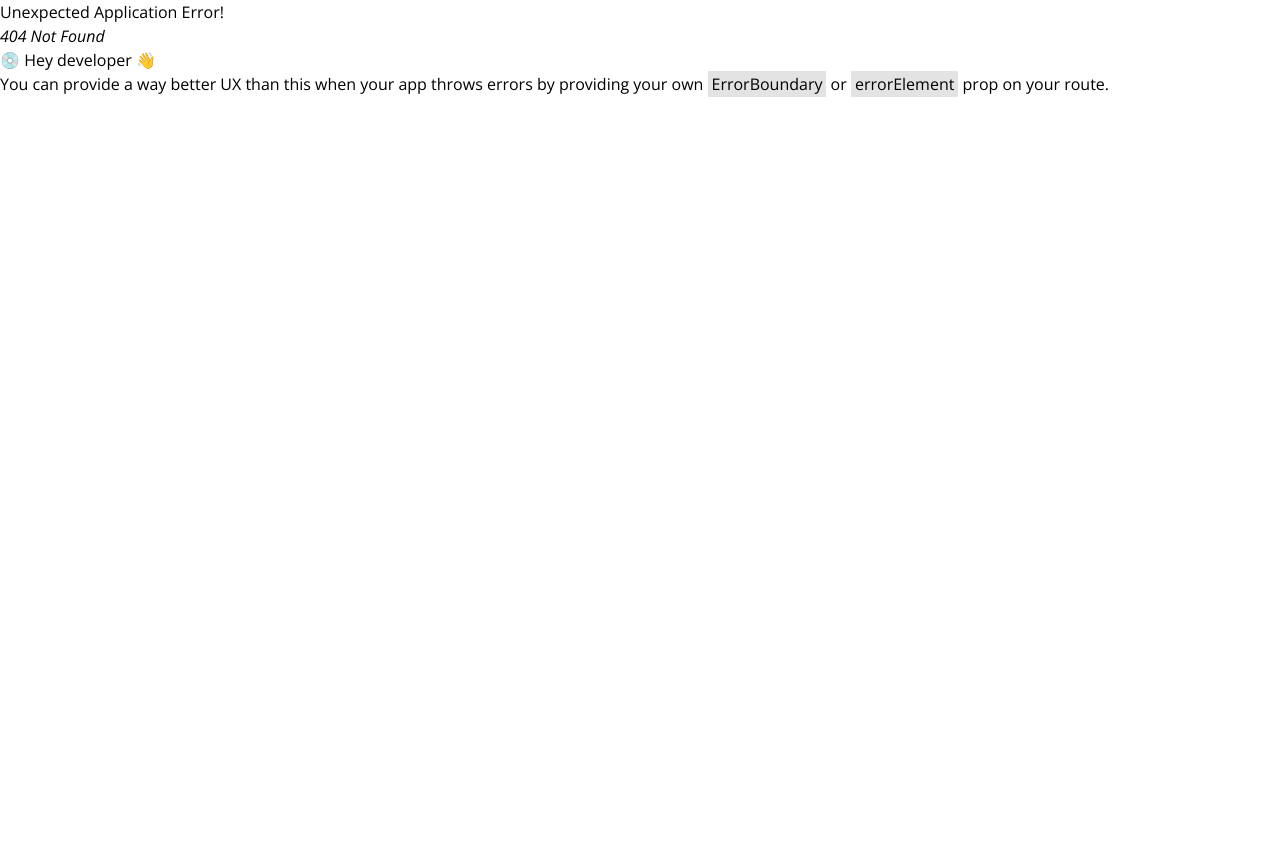
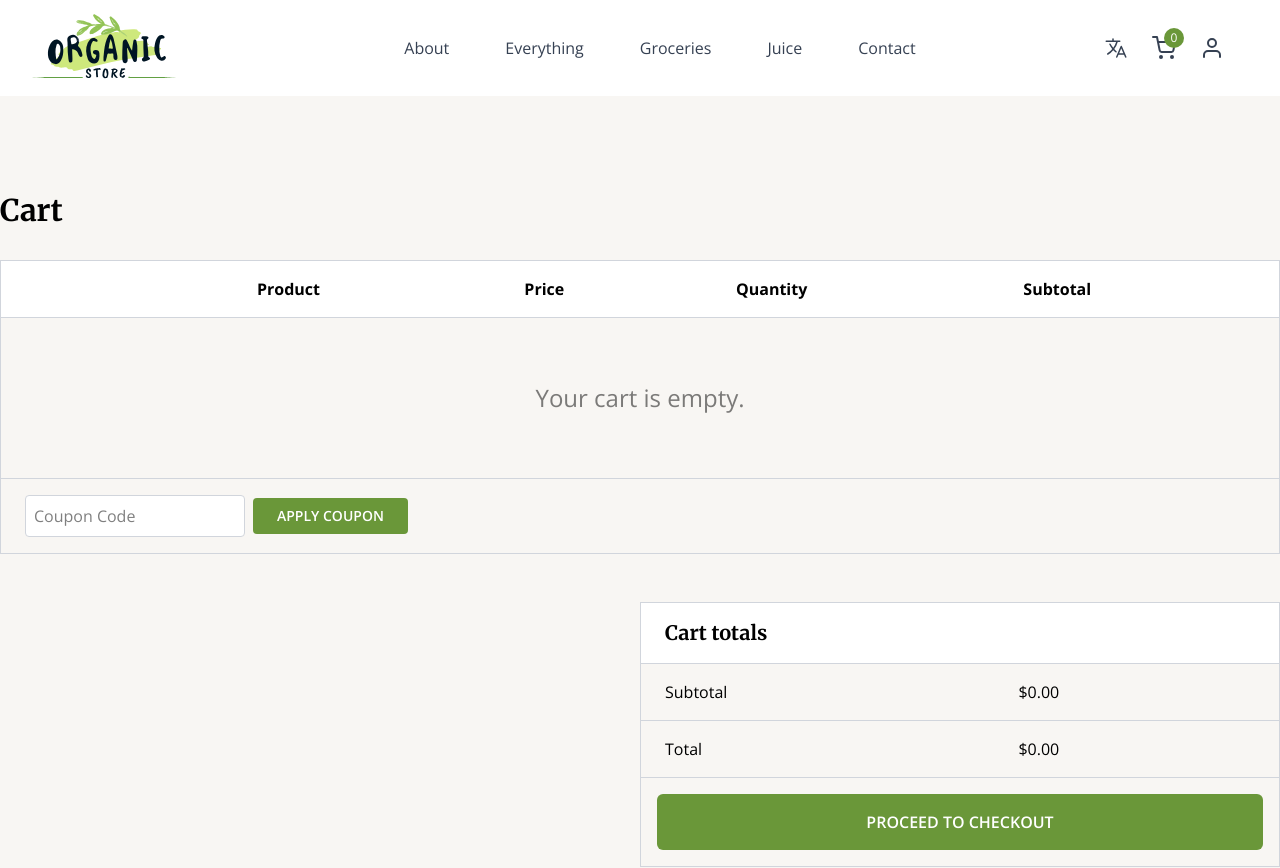
Before and after one commit to Ahmed-Khaled24/organic-shop, a React (Vite) app: page /cart in a window 1280 px wide. Before the commit this address had no page. Shown: the top 868 px of the page. Before the commit the page ends 800 px from the top, so only its background shows below. Built offline with nearby package versions, Linux system fonts and the light colour scheme.

Commit message:
feat: create view cart page

```diff
--- a/src/components/Nav.tsx
+++ b/src/components/Nav.tsx
@@ -6,7 +6,7 @@ import { IoLanguageOutline } from "react-icons/io5";
 import { Link } from "react-router";
 import { useSelector } from "react-redux";
 import type { RootState } from "../app/store";
-import { CartPreview } from "../features/cart/CartPreview";
+import { CartPreview } from "../features/cart/CartPreviewModal";
 
 const Navbar = () => {
     const cartState = useSelector((state: RootState) => state.cart);
--- a/src/features/cart/CartPreview.tsx
+++ b/src/features/cart/CartPreviewModal.tsx
@@ -1,4 +1,4 @@
-import { type FC } from "react";
+import { useEffect, type FC } from "react";
 import { Modal } from "../../components/Modal";
 import { useDispatch, useSelector } from "react-redux";
 import type { RootState } from "../../app/store";
@@ -7,7 +7,7 @@ import { formatPrice } from "../../utils/format-price";
 import { Button } from "@headlessui/react";
 import { IoClose } from "react-icons/io5";
 import { removeFromCart } from "./cartSlice";
-import { Link } from "react-router";
+import { Link, useLocation } from "react-router";
 
 interface CartPreviewProps {
     isOpen: boolean;
@@ -15,7 +15,12 @@ interface CartPreviewProps {
 }
 export const CartPreview: FC<CartPreviewProps> = (options) => {
     const dispatch = useDispatch();
+    const location = useLocation();
     const cartItems = useSelector((state: RootState) => state.cart.items);
+
+    useEffect(() => {
+        options.toggleOpen(false);
+    }, [location]);
 
     const cartSubtotal = cartItems.reduce((acc, cur) => {
         const { currentPrice } = calculateFormattedDiscountedPrice(cur.product);
@@ -26,9 +31,9 @@ export const CartPreview: FC<CartPreviewProps> = (options) => {
 
     return (
         <Modal title="Shopping Cart" {...options}>
-            <div className="mt-8">
+            <div className="mt-8 ">
                 {/* Items */}
-                <div className="px-8 flex flex-col gap-4">
+                <div className="px-8 flex flex-col gap-4 max-h-[60vh] overflow-y-auto">
                     {cartItems.map((item) => {
                         const { currentPrice: itemCurrentPrice } =
                             calculateFormattedDiscountedPrice(item.product);
@@ -70,6 +75,11 @@ export const CartPreview: FC<CartPreviewProps> = (options) => {
                             </div>
                         );
                     })}
+                    {cartItems.length === 0 && (
+                        <p className="text-xl font-semibold text-center opacity-50">
+                            Your cart is empty.
+                        </p>
+                    )}
                 </div>
 
                 {/* Subtotal */}
@@ -80,12 +90,18 @@ export const CartPreview: FC<CartPreviewProps> = (options) => {
 
                 {/* Buttons */}
                 <div className="flex flex-col gap-2 p-4">
-                    <Button className="bg-green-primary text-white font-semibold py-2 rounded-sm cursor-pointer">
+                    <Link
+                        className="bg-green-primary text-white font-semibold py-2 rounded-sm cursor-pointer text-center"
+                        to={"/checkout"}
+                    >
                         Checkout
-                    </Button>
-                    <Button className="bg-green-primary text-white font-semibold py-2 rounded-sm cursor-pointer">
+                    </Link>
+                    <Link
+                        className="bg-green-primary text-white font-semibold py-2 rounded-sm cursor-pointer text-center"
+                        to={"/cart"}
+                    >
                         View Cart
-                    </Button>
+                    </Link>
                 </div>
             </div>
         </Modal>
--- /dev/null
+++ b/src/features/cart/ProductsTable.tsx
@@ -0,0 +1,118 @@
+import React from "react";
+import { calculateFormattedDiscountedPrice } from "../../utils/discount-price";
+import { removeFromCart, updateItemCount } from "./cartSlice";
+import classNames from "classnames";
+import { useDispatch, useSelector } from "react-redux";
+import type { RootState } from "../../app/store";
+import { Button, Input } from "@headlessui/react";
+import { IoClose } from "react-icons/io5";
+import { Link } from "react-router";
+import { formatPrice } from "../../utils/format-price";
+
+export const ProductsTable = () => {
+    const dispatch = useDispatch();
+    const cartState = useSelector((state: RootState) => state.cart);
+    const trClasses = classNames("border-1 border-gray-300 p-4");
+
+    return (
+        <table className="w-full border-collapse">
+            <thead>
+                <tr className={`${trClasses} bg-white font-semibold`}>
+                    <th scope="col"></th>
+                    <th scope="col"></th>
+                    <th scope="col">Product</th>
+                    <th scope="col">Price</th>
+                    <th scope="col">Quantity</th>
+                    <th scope="col">Subtotal</th>
+                </tr>
+            </thead>
+            <tbody>
+                {cartState.items.map((item) => {
+                    const { currentPrice } = calculateFormattedDiscountedPrice(
+                        item.product,
+                    );
+
+                    const handleRemoveItem = () => {
+                        dispatch(removeFromCart(item.product.id));
+                    };
+                    const handleUpdateCount = (
+                        e: React.ChangeEvent<HTMLInputElement>,
+                    ) =>
+                        dispatch(
+                            updateItemCount({
+                                productId: item.product.id,
+                                count: Number.parseInt(e.target.value),
+                            }),
+                        );
+
+                    return (
+                        <tr className={trClasses}>
+                            {/* Remove from cart */}
+                            <td>
+                                <Button
+                                    title="Remove this item"
+                                    className="rounded-full w-6 h-6 opacity-50 border-2 border-black hover:opacity-100 flex items-center justify-center transition-opacity ease-in-out duration-300 cursor-pointer"
+                                    onClick={handleRemoveItem}
+                                >
+                                    <IoClose size={18} />
+                                </Button>
+                            </td>
+                            {/* Product image */}
+                            <td>
+                                <img
+                                    src={item.product.mainImage}
+                                    className="w-16"
+                                />
+                            </td>
+                            {/* Product title */}
+                            <td>
+                                <Link
+                                    to={`/products/${item.product.id}`}
+                                    className="text-green-primary"
+                                >
+                                    {item.product.title}
+                                </Link>
+                            </td>
+                            {/* Product price */}
+                            <td>{formatPrice(currentPrice)}</td>
+                            {/* Items count */}
+                            <td>
+                                <Input
+                                    min={1}
+                                    type="number"
+                                    value={item.count}
+                                    onChange={handleUpdateCount}
+                                    className="bg-white border-1 border-gray-300 rounded-none min-w-0 data-focus:outline-none p-2 w-16"
+                                />
+                            </td>
+                            {/* Subtotal */}
+                            <td>{formatPrice(item.count * currentPrice)}</td>
+                        </tr>
+                    );
+                })}
+                {cartState.items.length === 0 && (
+                    <tr className="text-2xl opacity-50 border-1 border-gray-300">
+                        <td colSpan={100} className="py-16! text-center!">
+                            Your cart is empty.
+                        </td>
+                    </tr>
+                )}
+            </tbody>
+            <tfoot>
+                <tr className={`${trClasses}`}>
+                    <td colSpan={100}>
+                        <div className="flex items-center">
+                            <Input
+                                className="bg-white p-2 border-1 border-gray-300 rounded-sm data-focus:outline-none"
+                                placeholder="Coupon Code"
+                            />
+                            <Button className="bg-green-primary text-white py-2 px-6 ml-2 rounded-sm text-sm font-semibold cursor-pointer">
+                                APPLY COUPON
+                            </Button>
+                        </div>
+                    </td>
+                </tr>
+            </tfoot>
+        </table>
+    );
+};
--- /dev/null
+++ b/src/features/cart/TotalsTable.tsx
@@ -0,0 +1,52 @@
+import { Link } from "react-router";
+import { formatPrice } from "../../utils/format-price";
+import { useSelector } from "react-redux";
+import { calculateFormattedDiscountedPrice } from "../../utils/discount-price";
+import type { RootState } from "../../app/store";
+import classNames from "classnames";
+
+export const TotalsTable = () => {
+    const cartState = useSelector((state: RootState) => state.cart);
+    const cartSubtotal = cartState.items.reduce((acc, cur) => {
+        const { currentPrice } = calculateFormattedDiscountedPrice(cur.product);
+        const curTotal = cur.count * currentPrice;
+        return acc + curTotal;
+    }, 0);
+    const formattedSubtotal = formatPrice(cartSubtotal);
+
+    const trClasses = classNames("border-1 border-gray-300 p-4");
+
+    return (
+        <table className="mt-12 w-1/2 self-end">
+            <thead>
+                <tr className={`bg-white ${trClasses}`}>
+                    <th colSpan={2} className="font-merriweather! text-xl">
+                        Cart totals
+                    </th>
+                </tr>
+            </thead>
+            <tbody>
+                <tr className={`${trClasses}`}>
+                    <td>Subtotal</td>
+                    <td>{formattedSubtotal}</td>
+                </tr>
+                <tr className={`${trClasses}`}>
+                    <td>Total</td>
+                    <td>{formattedSubtotal}</td>
+                </tr>
+            </tbody>
+            <tfoot>
+                <tr className={`${trClasses}`}>
+                    <td colSpan={2} className="p-4!">
+                        <Link
+                            to="/checkout"
+                            className="bg-green-primary text-white p-4 font-semibold rounded-md w-full block text-center"
+                        >
+                            PROCEED TO CHECKOUT
+                        </Link>
+                    </td>
+                </tr>
+            </tfoot>
+        </table>
+    );
+};
--- a/src/features/cart/cartSlice.ts
+++ b/src/features/cart/cartSlice.ts
@@ -52,6 +52,21 @@ export const cartSlice = createSlice({
                 (item) => item.product.id !== productId,
             );
         },
+        updateItemCount(
+            state: CartState,
+            { payload }: PayloadAction<CartItemPayload>,
+        ) {
+            const newItems = state.items.map((item) => {
+                if (item.product.id === payload.productId) {
+                    return {
+                        ...item,
+                        count: payload.count,
+                    };
+                }
+                return item;
+            });
+            state.items = newItems;
+        },
         clearCart(state: CartState) {
             state.items = [];
         },
@@ -59,4 +74,5 @@ export const cartSlice = createSlice({
 });
 
 export default cartSlice.reducer;
-export const { addToCart, removeFromCart, clearCart } = cartSlice.actions;
+export const { addToCart, removeFromCart, clearCart, updateItemCount } =
+    cartSlice.actions;
--- a/src/index.css
+++ b/src/index.css
@@ -20,3 +20,9 @@
     flex-direction: column;
     min-height: 100vh;
 }
+
+td,
+th {
+    padding: 1rem 1.5rem;
+    text-align: left;
+}
--- /dev/null
+++ b/src/pages/Cart.tsx
@@ -0,0 +1,18 @@
+import { ProductsTable } from "../features/cart/ProductsTable";
+import { TotalsTable } from "../features/cart/TotalsTable";
+
+const Cart = () => {
+    return (
+        <main className="bg-off-white py-24">
+            <div className="max-w-7xl mx-auto flex flex-col">
+                <h1 className="font-bold text-3xl font-merriweather! mb-8">
+                    Cart
+                </h1>
+                <ProductsTable />
+                <TotalsTable />
+            </div>
+        </main>
+    );
+};
+
+export default Cart;
--- a/src/pages/Products.tsx
+++ b/src/pages/Products.tsx
@@ -129,7 +129,7 @@ export const Products = () => {
                     <div className="flex flex-col gap-2">
                         <Link
                             className="text-green-primary"
-                            to={`/products?category=groceries`}
+                            to={`/products?category=Groceries`}
                         >
                             Groceries
                             <span className="text-black ml-1">
@@ -138,7 +138,7 @@ export const Products = () => {
                         </Link>
                         <Link
                             className="text-green-primary"
-                            to={`/products?category=juice`}
+                            to={`/products?category=Juice`}
                         >
                             Juice
                             <span className="text-black ml-1">
--- a/src/routes/index.tsx
+++ b/src/routes/index.tsx
@@ -5,6 +5,7 @@ import { Contact } from "../pages/Contact";
 import { About } from "../pages/About";
 import { Products } from "../pages/Products";
 import { Product } from "../pages/Product";
+import Cart from "../pages/Cart";
 
 export const router = createBrowserRouter([
     {
@@ -24,6 +25,10 @@ export const router = createBrowserRouter([
                 Component: About,
             },
             {
+                path: "cart",
+                Component: Cart,
+            },
+            {
                 path: "products",
                 children: [
                     { index: true, Component: Products },
```
